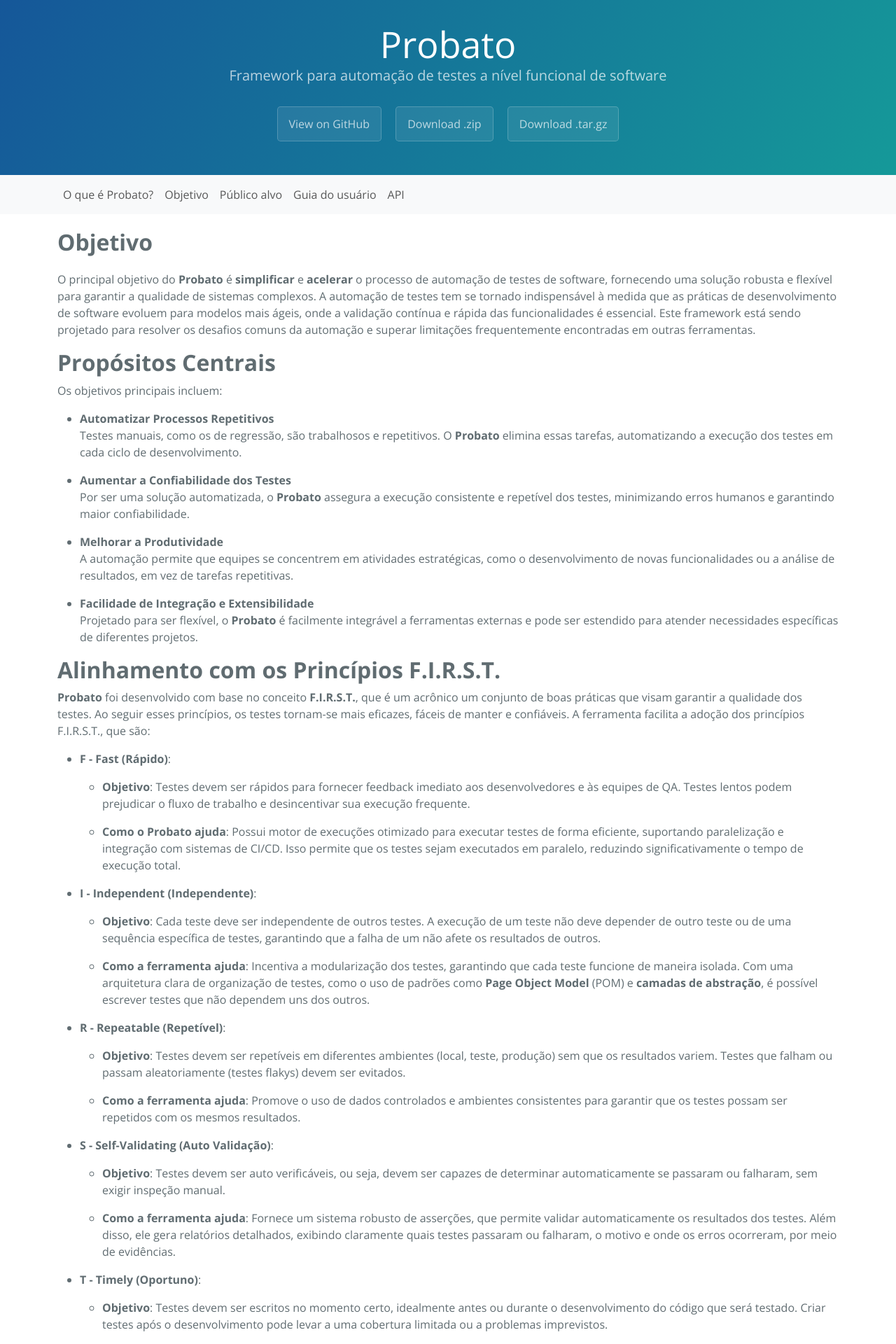
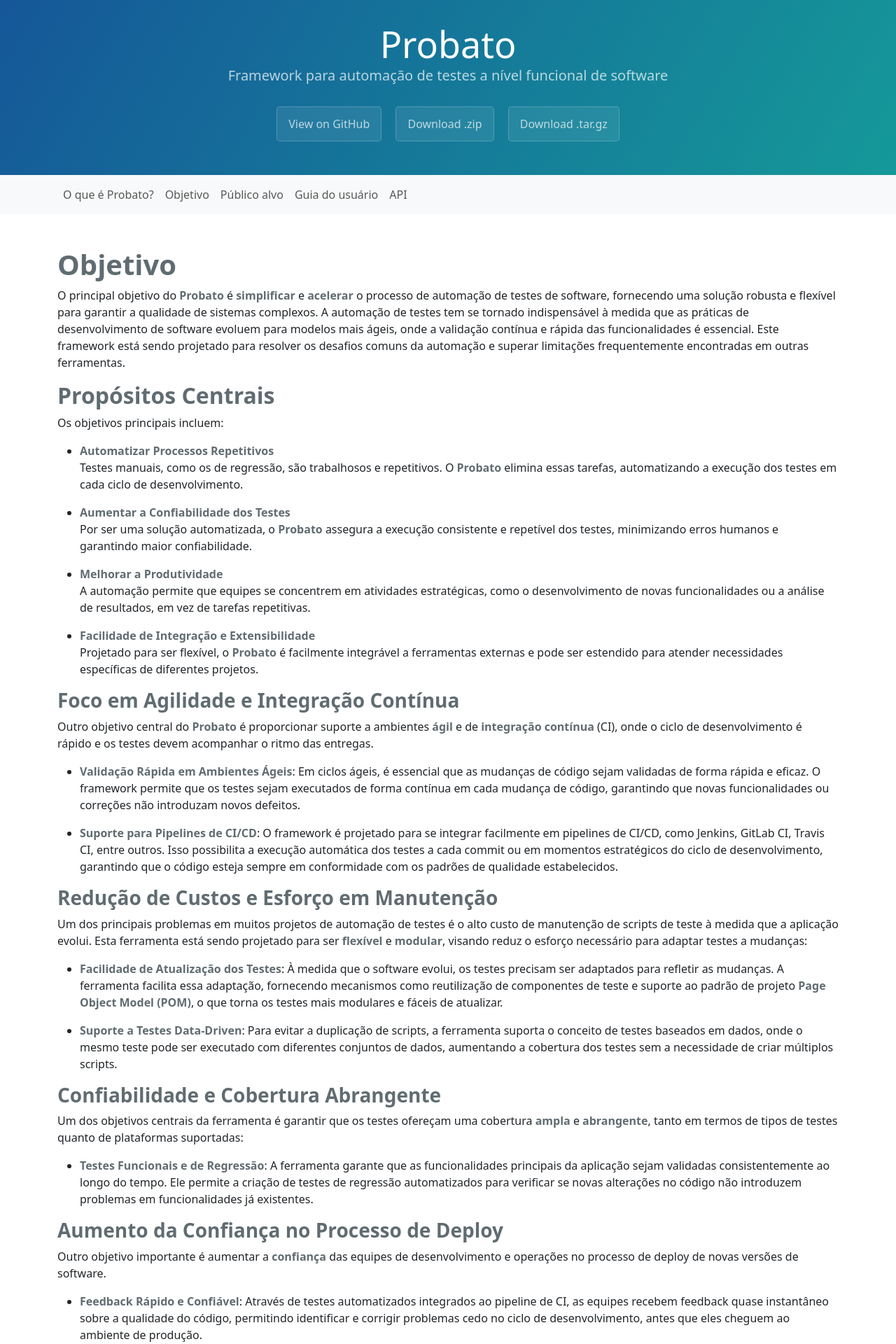
Before and after one commit to probato-team/probato, a Jekyll site: the page built from docs/objective.md, in a window 1280 px wide. Shown: the top 1920 px of the page at 70% size. Built offline with Jekyll 4.4.1, drawn with Linux system fonts in a browser that asks for light colours; some of the changed text lies outside the part shown.

Commit message:
docs: Fix template files

```diff
--- a/docs/_includes/header.html
+++ b/docs/_includes/header.html
@@ -4,27 +4,41 @@
     <h2 class="project-tagline">{{ site.description | default: site.github.project_tagline }}</h2>
 
     {% if site.github.is_project_page %}
-        <a href="{{ site.github.repository_url }}" target="_blank" class="btn">View on GitHub</a>
+        <a href="{{ site.github.repository_url }}" target="_blank" class="btn btn-header">View on GitHub</a>
     {% endif %}
 
     {% if site.show_downloads %}
-        <a href="{{ site.github.zip_url }}" class="btn">Download .zip</a>
-        <a href="{{ site.github.tar_url }}" class="btn">Download .tar.gz</a>
+        <a href="{{ site.github.zip_url }}" class="btn btn-header">Download .zip</a>
+        <a href="{{ site.github.tar_url }}" class="btn btn-header">Download .tar.gz</a>
     {% endif %}
 
 </header>
-<header class="navbar navbar-expand-lg navbar-light bg-light">
-
-    <div class="container-fluid" >
-        <div class="container" >
-            <nav class="navbar-nav">
-                <a class="nav-link" href="{{ '/' | relative_url }}">O que é Probato?</a>
-                <a class="nav-link" href="{{ '/objective' | relative_url }}">Objetivo</a>
-                <a class="nav-link" href="{{ '/target-audience' | relative_url }}">Público alvo</a>
-                <a class="nav-link" href="{{ '/documentation' | relative_url }}">Guia do usuário</a>
-                <a class="nav-link" href="{{ '/api-reference' | relative_url }}">API</a>
-            </nav>
+<nav class="navbar navbar-expand-lg navbar-light bg-light mb-5">
+    <div class="container-fluid">
+        <button class="navbar-toggler" type="button" data-bs-toggle="collapse" data-bs-target="#navbarText"
+            aria-controls="navbarText" aria-expanded="false" aria-label="Toggle navigation">
+            <span class="navbar-toggler-icon"></span>
+        </button>
+        <div class="container">
+            <div class="collapse navbar-collapse" id="navbarText">
+                <ul class="navbar-nav me-auto mb-2 mb-lg-0">
+                    <li class="nav-item">
+                        <a class="nav-link" href="{{ '/' | relative_url }}">O que é Probato?</a>
+                    </li>
+                    <li class="nav-item">
+                        <a class="nav-link" href="{{ '/objective' | relative_url }}">Objetivo</a>
+                    </li>
+                    <li class="nav-item">
+                        <a class="nav-link" href="{{ '/target-audience' | relative_url }}">Público alvo</a>
+                    </li>
+                    <li class="nav-item">
+                        <a class="nav-link" href="{{ '/documentation' | relative_url }}">Guia do usuário</a>
+                    </li>
+                    <li class="nav-item">
+                        <a class="nav-link" href="{{ '/api-reference' | relative_url }}">API</a>
+                    </li>
+                </ul>
+            </div>
         </div>
     </div>
-
-</header>
+</nav>
--- a/docs/assets/css/style.scss
+++ b/docs/assets/css/style.scss
@@ -1,13 +1,30 @@
 ---
 ---
 
-@import 'jekyll-theme-cayman';
+@import 'rouge-github';
+
+h1, h2, h3, h4, h5, h6, strong {
+    color: #606c71;
+}
 
 .page-header {
-    color: #fff;
+    color: #fff !important;
     text-align: center;
     background-color: #474bc9;
     background-image: linear-gradient(120deg, #155799, #159999);
+}
+
+.project-name {
+    margin-top: 0;
+    margin-bottom: .1rem;
+    color: #fff !important;
+}
+
+.project-tagline {
+    margin-bottom: 2rem;
+    font-weight: normal;
+    opacity: .7;
+    color: #fff !important;
 }
 
 .page-footer {
@@ -23,6 +40,7 @@
     text-align: right;
     line-height: 0;
     font-weight: 500;
+    display: block;
 }
 
 .site-footer-credits {
@@ -39,15 +57,22 @@
 }
 
 @media screen and (min-width: 64em) {
+    .project-name {
+        font-size: 3.25rem;
+    }
     .page-header {
         padding: 2rem 6rem;
     }
+    .btn {
+        padding: .75rem 1rem;
+    }
+    .project-tagline {
+        font-size: 1.25rem;
+    }
 }
 
-.btn-card {
-
-    background-color: #2a7df8 !important;
-    color: white !important;
+.btn+.btn {
+    margin-left: 1rem;
 }
 
 .card-tutorial {
@@ -55,7 +80,29 @@
 
     .btn-tutorial {
         position: absolute;
-        right: 10px;
-        bottom: 0px;
+        right: 15px;
+        bottom: 15px;
+        max-width: 50px;
     }
 }
+
+.btn-header {
+
+    display: inline-block;
+    margin-bottom: 1rem;
+    color: hsla(0, 0%, 100%, .7);
+    background-color: hsla(0, 0%, 100%, .08);
+    border-color: hsla(0, 0%, 100%, .2);
+    border-style: solid;
+    border-width: 1px;
+    border-radius: .3rem;
+    transition: color .2s, background-color .2s, border-color .2s;
+
+    :hover {
+        color: hsla(0, 0%, 100%, .8);
+        text-decoration: none;
+        background-color: hsla(0, 0%, 100%, .2);
+        border-color: hsla(0, 0%, 100%, .3);
+    }
+
+}
--- a/docs/objective.md
+++ b/docs/objective.md
@@ -20,40 +20,6 @@
 
 - **Facilidade de Integração e Extensibilidade**
     Projetado para ser flexível, o **Probato** é facilmente integrável a ferramentas externas e pode ser estendido para atender necessidades específicas de diferentes projetos.
-
-## **Alinhamento com os Princípios F.I.R.S.T.**
-
-**Probato** foi desenvolvido com base no conceito **F.I.R.S.T.**, que é um acrônico um conjunto de boas práticas que visam garantir a qualidade dos testes. Ao seguir esses princípios, os testes tornam-se mais eficazes, fáceis de manter e confiáveis. A ferramenta facilita a adoção dos princípios F.I.R.S.T., que são:
-
-- **F - Fast (Rápido)**:
-
-    - **Objetivo**: Testes devem ser rápidos para fornecer feedback imediato aos desenvolvedores e às equipes de QA. Testes lentos podem prejudicar o fluxo de trabalho e desincentivar sua execução frequente.
-
-    - **Como o Probato ajuda**: Possui motor de execuções otimizado para executar testes de forma eficiente, suportando paralelização e integração com sistemas de CI/CD. Isso permite que os testes sejam executados em paralelo, reduzindo significativamente o tempo de execução total.
-
-- **I - Independent (Independente)**:
-
-    - **Objetivo**: Cada teste deve ser independente de outros testes. A execução de um teste não deve depender de outro teste ou de uma sequência específica de testes, garantindo que a falha de um não afete os resultados de outros.
-
-    - **Como a ferramenta ajuda**: Incentiva a modularização dos testes, garantindo que cada teste funcione de maneira isolada. Com uma arquitetura clara de organização de testes, como o uso de padrões como **Page Object Model** (POM) e **camadas de abstração**, é possível escrever testes que não dependem uns dos outros.
-
-- **R - Repeatable (Repetível)**:
-
-    - **Objetivo**: Testes devem ser repetíveis em diferentes ambientes (local, teste, produção) sem que os resultados variem. Testes que falham ou passam aleatoriamente (testes flakys) devem ser evitados.
-
-    - **Como a ferramenta ajuda**: Promove o uso de dados controlados e ambientes consistentes para garantir que os testes possam ser repetidos com os mesmos resultados.
-
-- **S - Self-Validating (Auto Validação)**:
-
-    - **Objetivo**: Testes devem ser auto verificáveis, ou seja, devem ser capazes de determinar automaticamente se passaram ou falharam, sem exigir inspeção manual.
-
-    - **Como a ferramenta ajuda**: Fornece um sistema robusto de asserções, que permite validar automaticamente os resultados dos testes. Além disso, ele gera relatórios detalhados, exibindo claramente quais testes passaram ou falharam, o motivo e onde os erros ocorreram, por meio de evidências.
-
-- **T - Timely (Oportuno)**:
-
-    - **Objetivo**: Testes devem ser escritos no momento certo, idealmente antes ou durante o desenvolvimento do código que será testado. Criar testes após o desenvolvimento pode levar a uma cobertura limitada ou a problemas imprevistos.
-
-    - **Como a ferramenta ajuda**: Facilita a integração com o ciclo de desenvolvimento ágil, promovendo a criação de testes durante o desenvolvimento. Ele se integra perfeitamente em pipelines de **CI/CD**, o que incentiva a prática de **Test-Driven Development (TDD)** e **Behavior-Driven Development (BDD)**, onde os testes são escritos antes da implementação do código.
 
 ### **Foco em Agilidade e Integração Contínua**
 
```
